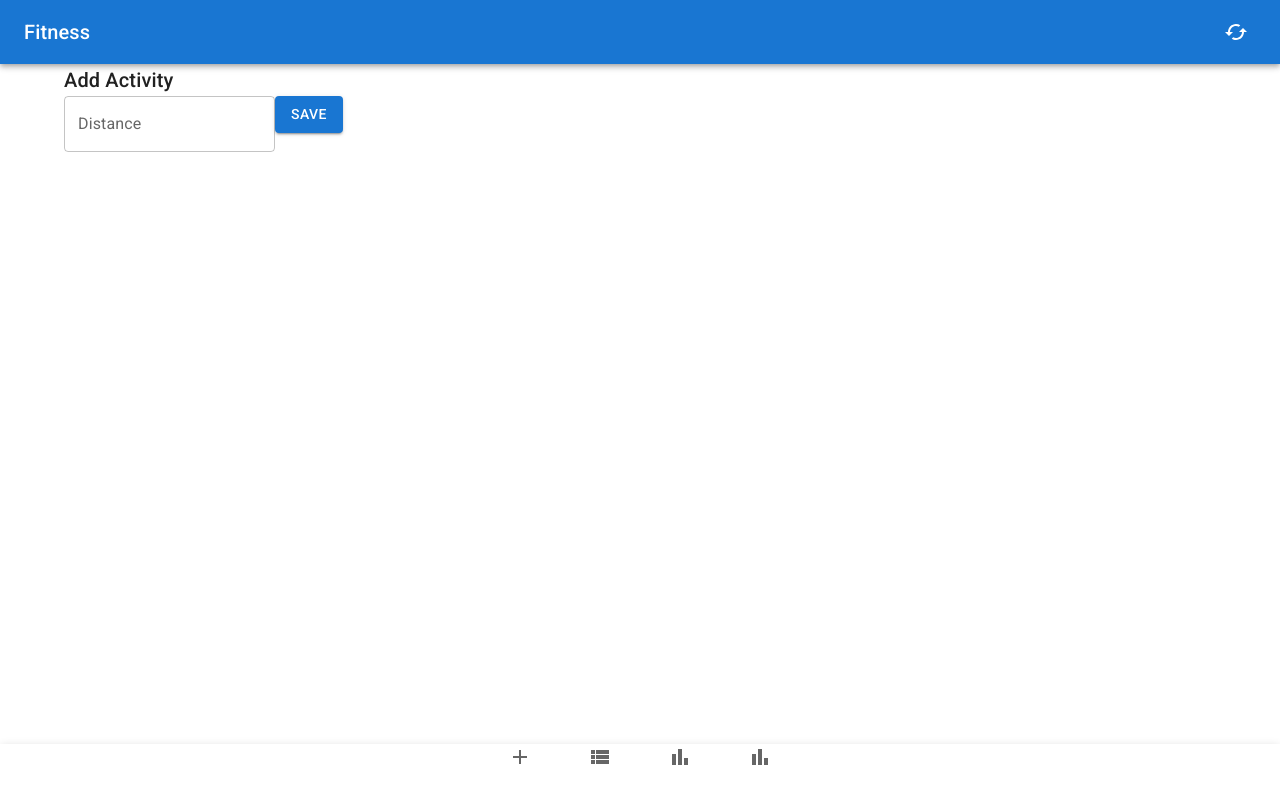
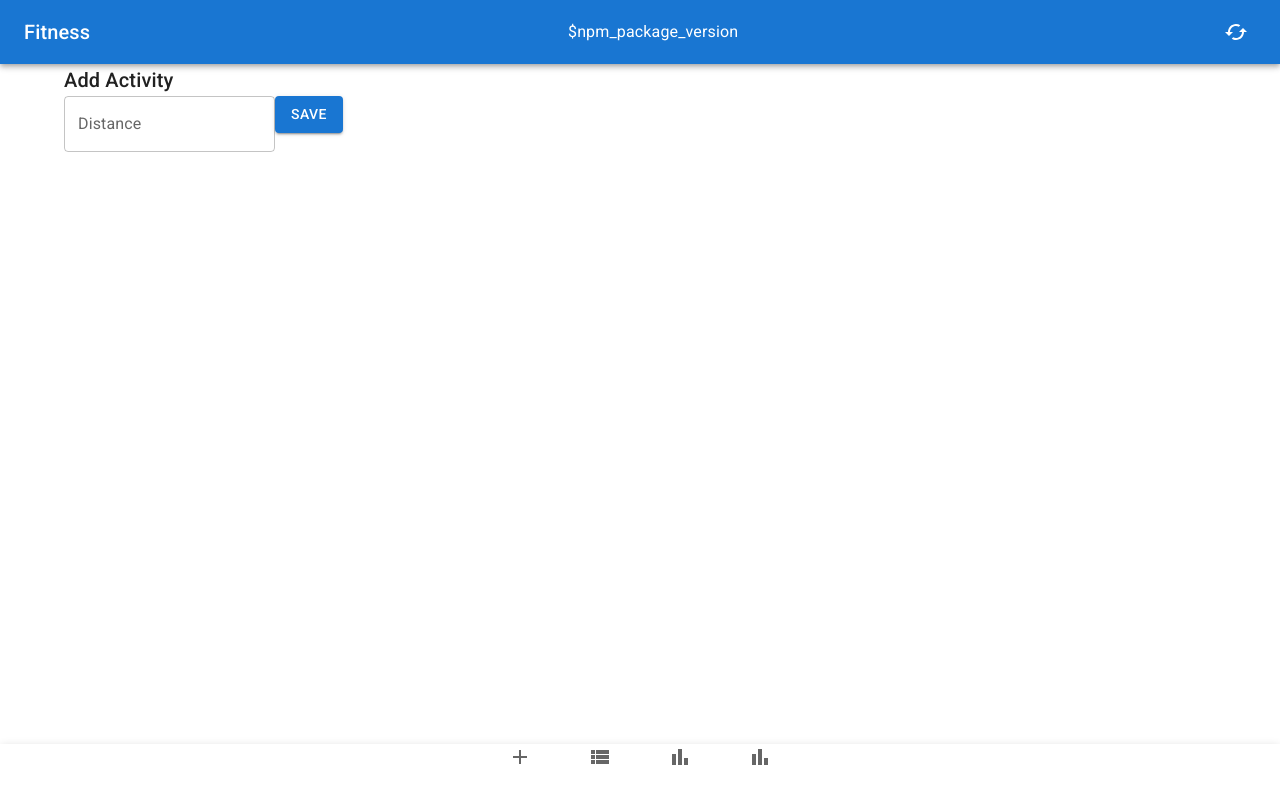
Before and after one commit to bbokorney/fitness, a React (Create React App) app: page / in a window 1280 px wide. Built offline with nearby package versions, Linux system fonts and the light colour scheme; no server answers.

Commit message:
Add npm version into app

```diff
--- a/package.json
+++ b/package.json
@@ -1,6 +1,6 @@
 {
   "name": "fitness",
-  "version": "0.1.0",
+  "version": "0.1.1",
   "private": true,
   "dependencies": {
     "@emotion/react": "^11.9.0",
@@ -29,7 +29,8 @@
     "start": "react-scripts start",
     "build": "react-scripts build",
     "test": "react-scripts test",
-    "eject": "react-scripts eject"
+    "eject": "react-scripts eject",
+    "deploy": "npm run build && firebase deploy --only hosting"
   },
   "eslintConfig": {
     "extends": [
--- a/src/layout/TopBar.tsx
+++ b/src/layout/TopBar.tsx
@@ -15,6 +15,9 @@ const TopBar = () => {
         <Typography variant="h6" component="div" sx={{ flexGrow: 1 }}>
           Fitness
         </Typography>
+        <Typography component="div" sx={{ flexGrow: 1 }}>
+          {process.env.REACT_APP_VERSION}
+        </Typography>
         <IconButton color="inherit" onClick={handleReload}>
           <CachedIcon />
         </IconButton>
```
Also changed, not shown: 2 other files (tests, documents, lock files or other folders).
